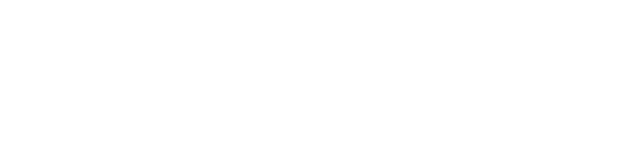
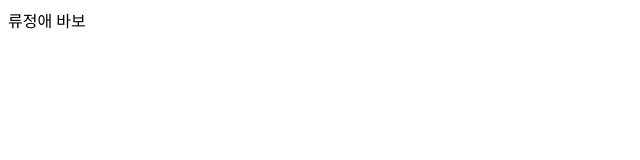
Before and after one commit to yums6250/GithubExample, a plain HTML site: page index.html in a window 1280 px wide. Shown: the whole page, without its empty margins (0-640 px from the left). Drawn offline with Linux system fonts and the light colour scheme.

Commit message:
add index.js

```diff
--- a/index.html
+++ b/index.html
@@ -5,6 +5,6 @@
     <title>Title</title>
 </head>
 <body>
-
+ 류정애 바보
 </body>
 </html>
```
